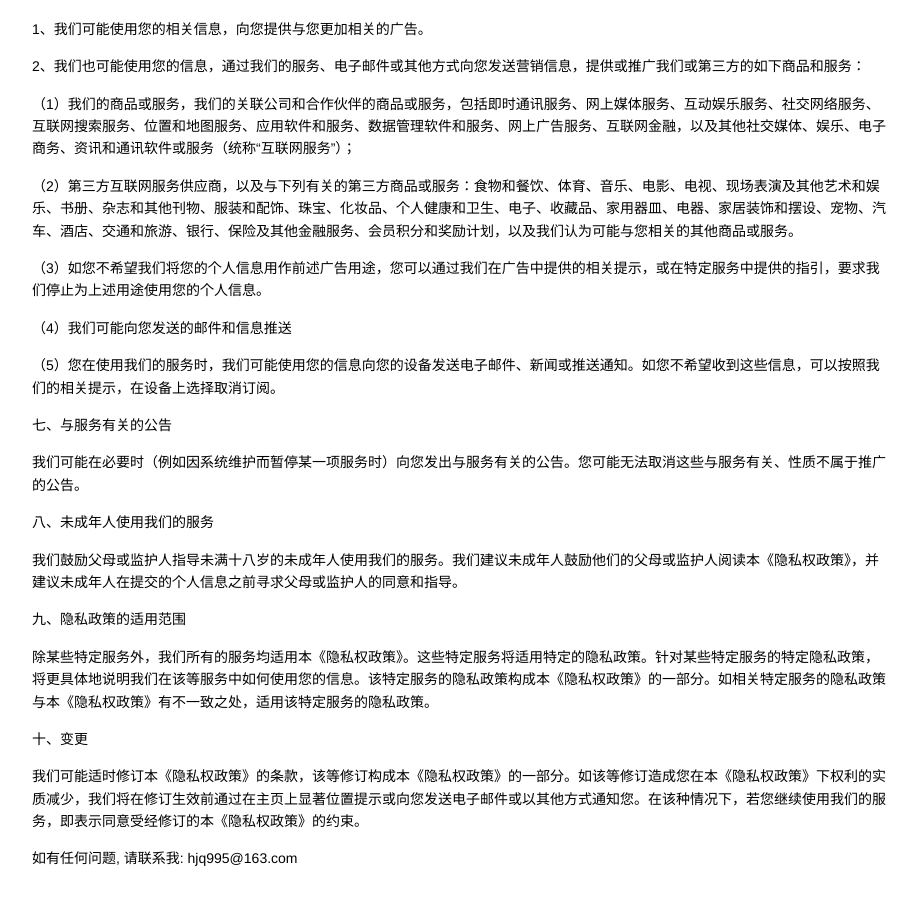
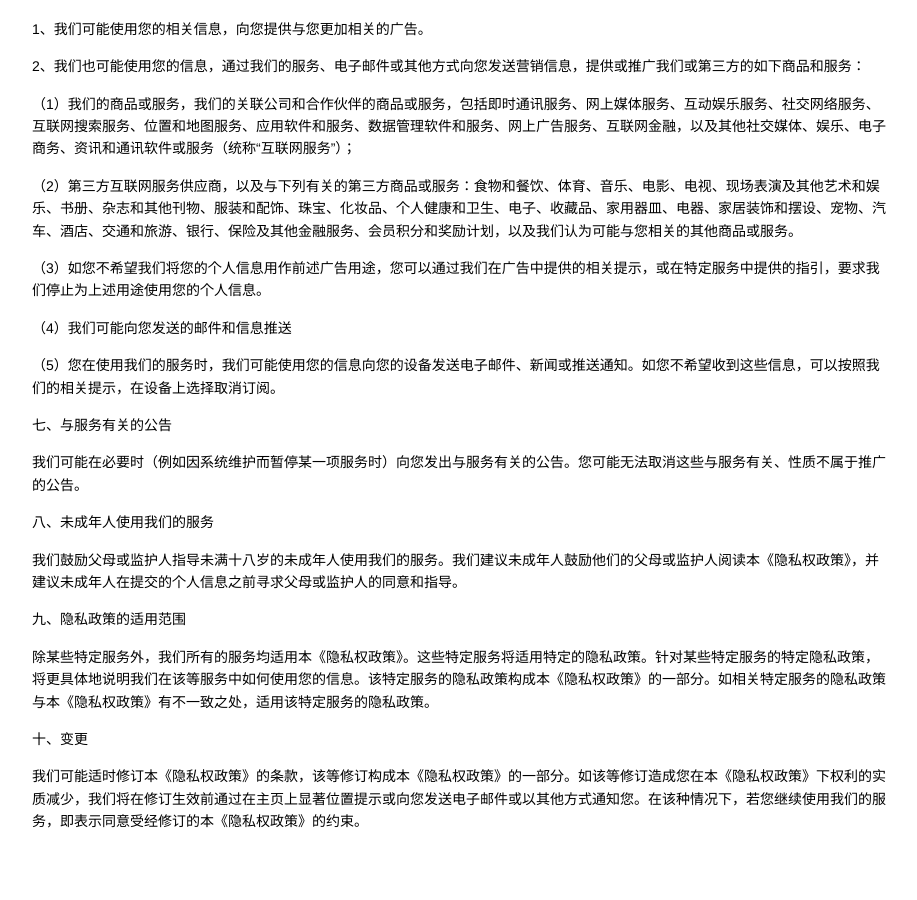
Before and after one commit to xiaohange/xiaohange.github.io, a Jekyll site: the page lingsheng/hicall-protocol.html, which Jekyll copies as it is, in a window 1280 px wide and 900 px high, scrolled down 8218 px. Shown: the whole window, without its empty margins (181-1098 px from the left). Built offline with Jekyll 4.4.1, drawn with Linux system fonts in a browser that asks for light colours; after the commit the page ends 9080 px from its top, so only the background shows below that.

Commit message:
Update hicall-protocol.html

```diff
--- a/lingsheng/hicall-protocol.html
+++ b/lingsheng/hicall-protocol.html
@@ -677,8 +677,6 @@ kbd {
 
 <p>我们可能适时修订本《隐私权政策》的条款，该等修订构成本《隐私权政策》的一部分。如该等修订造成您在本《隐私权政策》下权利的实质减少，我们将在修订生效前通过在主页上显著位置提示或向您发送电子邮件或以其他方式通知您。在该种情况下，若您继续使用我们的服务，即表示同意受经修订的本《隐私权政策》的约束。</p>
 
-<p>如有任何问题, 请联系我: hjq995@163.com</p>
-
 
 
 
```
